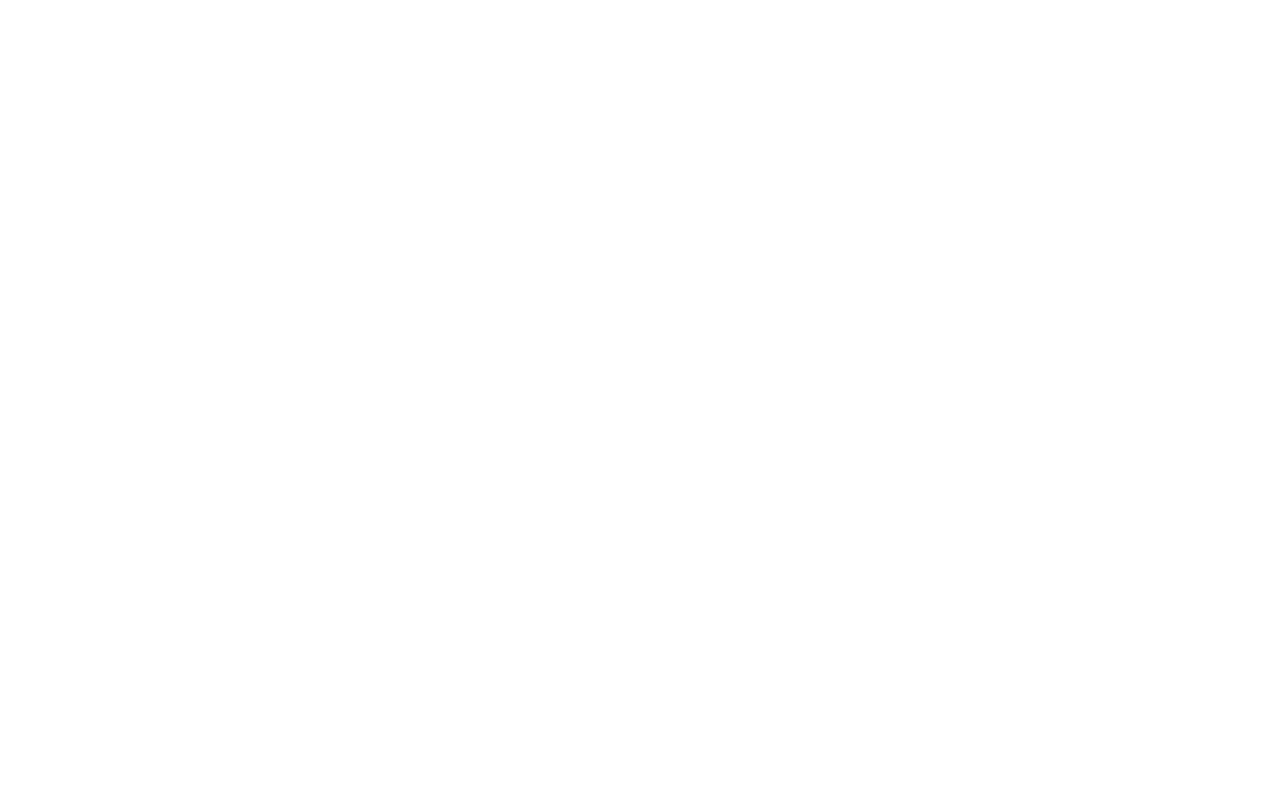
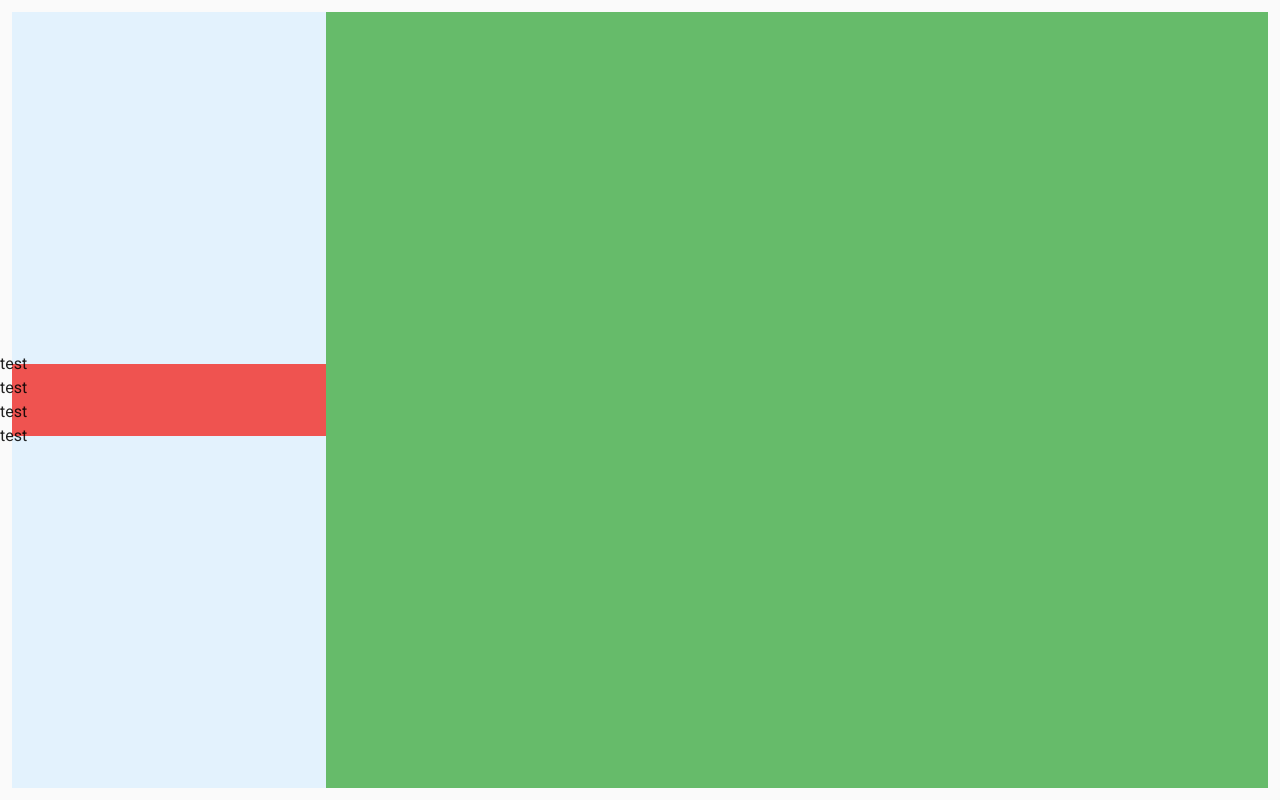
Before and after one commit to TyBahas/portfolio, a Vue app: page / in a window 1280 px wide. Built offline with nearby package versions, Linux system fonts and the light colour scheme.

Commit message:
layout updates

```diff
--- a/src/components/TylerPortfolio.vue
+++ b/src/components/TylerPortfolio.vue
@@ -1,5 +1,49 @@
 <template>
-  <v-container>
+  <v-container
+    class="grey lighten-5"
+    fill-height
+    fluid
+  >
+    <v-row
+      class="blue lighten-5"
+      style="height: 100%;"
+      no-gutters
+      ma-0
+      pa-0
+    >
+      <!-- nav column -->
+      <v-col
+        class="red lighten-1"
+        md="3"
+        align-self="center"
+      >
+          <!-- nav items -->
+          <v-row>
+            <span>test</span>
+          </v-row>
+
+          <v-row>
+            <span>test</span>
+          </v-row>
+
+          <v-row>
+            <span>test</span>
+          </v-row>
+
+          <v-row>
+            <span>test</span>
+          </v-row>
+
+      </v-col>
+
+
+      <!-- body column -->
+      <v-col
+        class="green lighten-1"
+        md="9"
+      >
+      </v-col>
+    </v-row>
   </v-container>
 </template>
 
```
